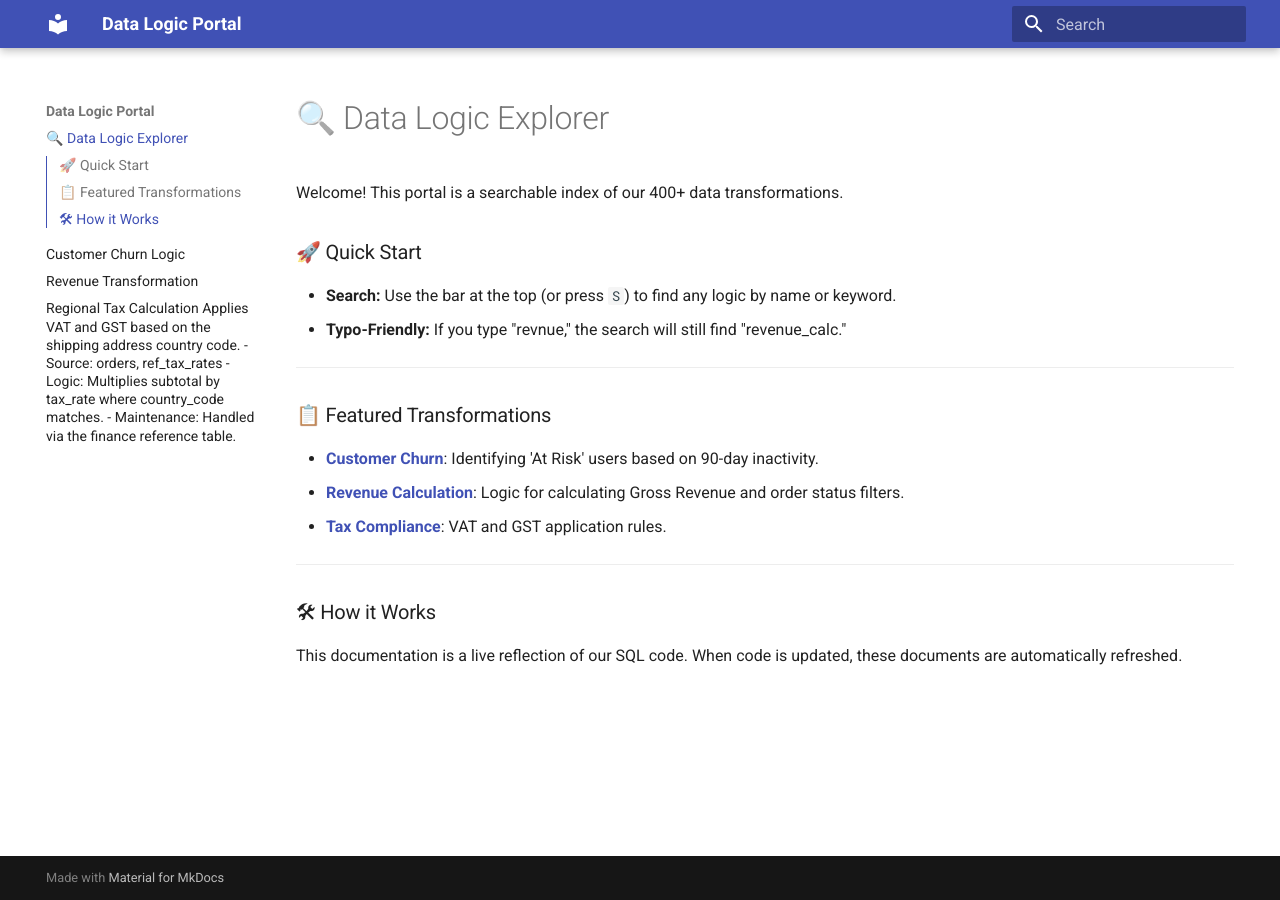
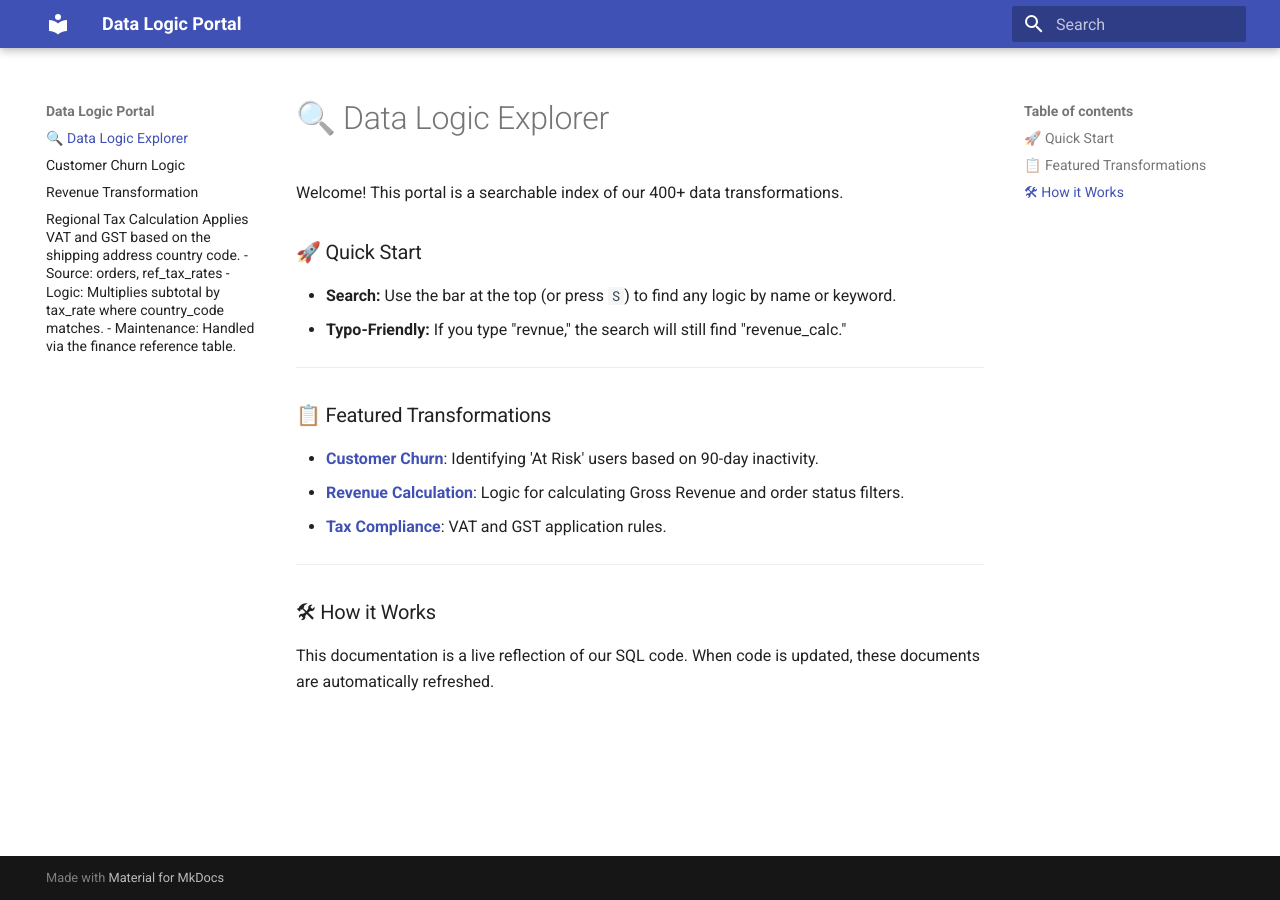
Before and after one commit to hr-droid/hr-droid.github.io, an MkDocs documentation site: the page built from docs/index.md, in a window 1280 px wide. Built offline with MkDocs 1.6.1 and Material for MkDocs 9.7.7, drawn with Linux system fonts in a browser that asks for light colours.

Commit message:
Enable instant navigation feature in MkDocs

```diff
--- a/mkdocs.yml
+++ b/mkdocs.yml
@@ -2,9 +2,9 @@
 theme:
   name: material
   features:
-    - navigation.instant
     - search.suggest
     - search.highlight
-    - toc.integrate        # Puts the specific file's "Table of Contents" into the sidebar
+    - navigation.instant
 
-# No 'nav' section here. MkDocs will auto-list all 400 files.
+plugins:
+  - search  # This uses a stable, built-in search engine
```
